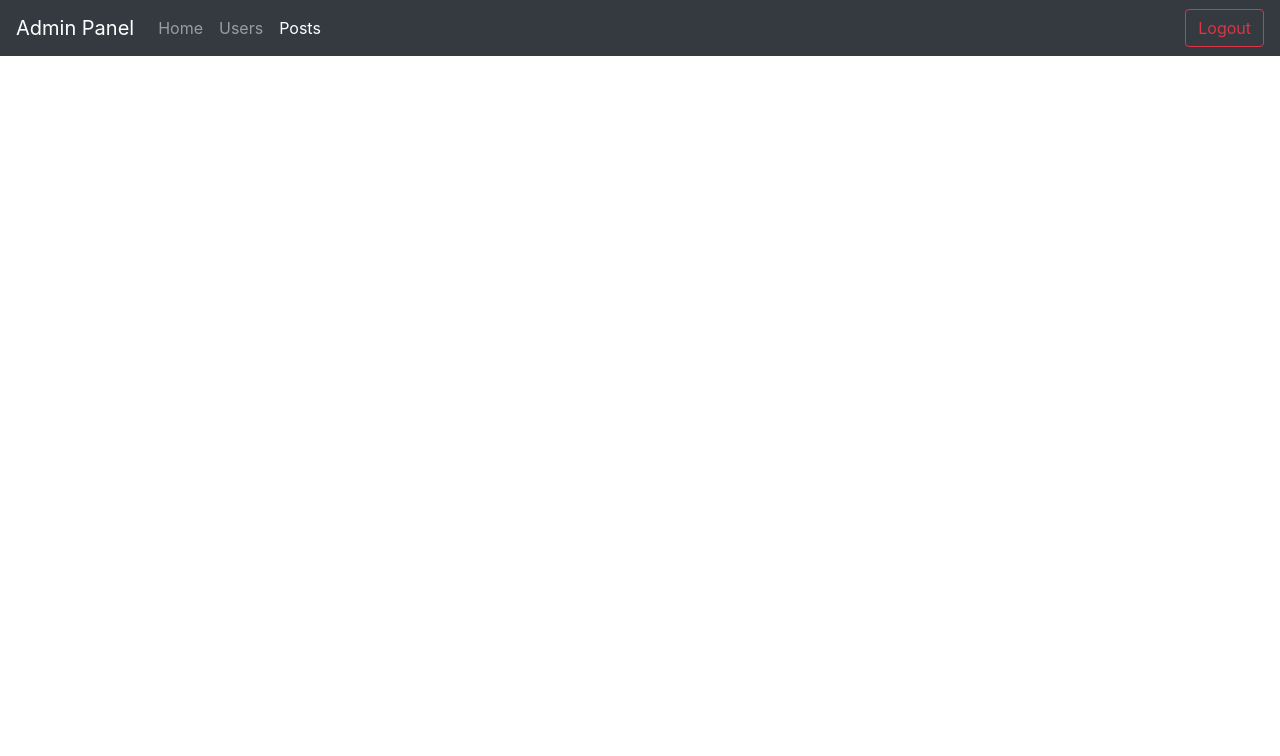
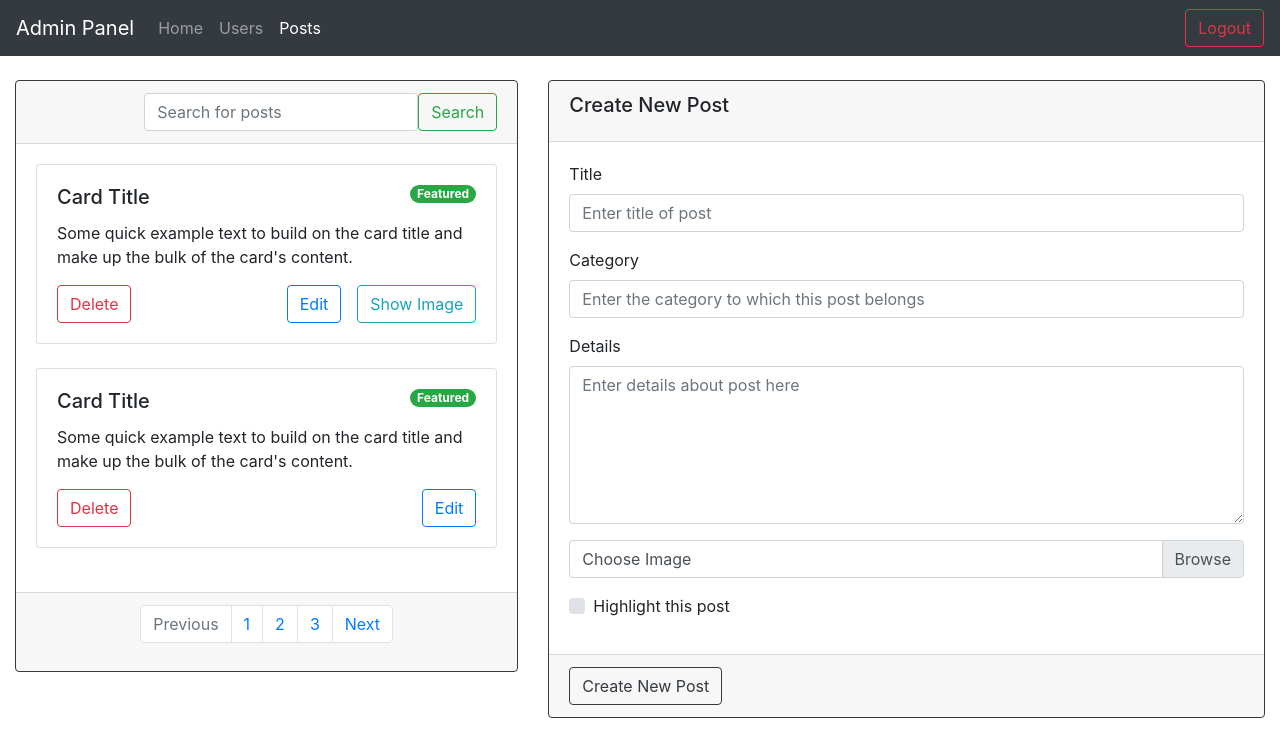
Before and after one commit to YashKumarVerma/smoke-trees-bose-auto-guide-admin, a React (Create React App) app: page /dashboard/posts in a window 1280 px wide. Shown: the top 756 px of the page. Built offline with nearby package versions, Linux system fonts and the light colour scheme.

Commit message:
Post page layout

```diff
--- /dev/null
+++ b/src/components/dashboard/CreateNewPost.jsx
@@ -0,0 +1,87 @@
+import React from "react";
+
+import InputElement from "./../../components/InputElement";
+
+class NewPostCard extends React.Component {
+  handleChange() {
+    console.log(this.state);
+  }
+  render() {
+    return (
+      <div>
+        <div className="card border-dark">
+          <div className="card-header">
+            <h5 className="card-title">Create New Post</h5>
+          </div>
+          <div className="card-body">
+            <InputElement
+              label="Title"
+              placeholder="Enter title of post"
+              type="text"
+              name="name"
+              onChange={this.handleChange}
+              required
+            />
+
+            <InputElement
+              label="Category"
+              placeholder="Enter the category to which this post belongs"
+              type="text"
+              name="category"
+              onChange={this.handleChange}
+              required
+            />
+
+            <div class="form-group">
+              <label for="details">Details</label>
+              <textarea
+                placeholder="Enter details about post here"
+                class="form-control"
+                id="details"
+                name="details"
+                rows="6"
+              ></textarea>
+            </div>
+
+            <div class="form-group">
+              <div class="custom-file">
+                <input
+                  type="file"
+                  class="custom-file-input"
+                  id="imageUpload"
+                  name="image"
+                  accept="image/*"
+                />
+                <label class="custom-file-label" for="imageUpload">
+                  Choose Image
+                </label>
+              </div>
+            </div>
+
+            <div class="form-group">
+              <div class="custom-control custom-checkbox">
+                <input
+                  type="checkbox"
+                  class="custom-control-input"
+                  id="isFeatured"
+                  name="isFeatured"
+                />
+                <label class="custom-control-label" for="isFeatured">
+                  Highlight this post
+                </label>
+              </div>
+            </div>
+          </div>
+
+          <div className="card-footer">
+            <button type="button" className="btn btn-outline-dark">
+              Create New Post
+            </button>
+          </div>
+        </div>
+      </div>
+    );
+  }
+}
+
+export default NewPostCard;
--- /dev/null
+++ b/src/components/dashboard/ListPost.jsx
@@ -0,0 +1,115 @@
+import React from "react";
+
+import InputElement from "./../../components/InputElement";
+
+class NewPostCard extends React.Component {
+  componentDidMount() {}
+
+  handleChange() {
+    console.log(this.state);
+  }
+  render() {
+    return (
+      <div>
+        <div className="card border-dark">
+          <div className="card-header">
+            <h5 className="card-title">
+              <form class="form-inline float-right">
+                <input
+                  class="form-control"
+                  type="search"
+                  placeholder="Search for posts"
+                  aria-label="Search"
+                />
+                <button
+                  class="btn btn-outline-success float-right"
+                  type="submit"
+                >
+                  Search
+                </button>
+              </form>
+            </h5>
+          </div>
+          <div className="card-body">
+            <div className="card">
+              <div className="card-body">
+                <div className="card-title">
+                  <span class="badge badge-pill badge-success float-right">
+                    Featured
+                  </span>
+                  <h5>Card Title</h5>
+                </div>
+                <p className="card-text">
+                  Some quick example text to build on the card title and make up
+                  the bulk of the card's content.
+                </p>
+                <button className="btn btn-outline-danger ">Delete</button>
+                <button className="btn btn-outline-info float-right ">
+                  Show Image
+                </button>
+                <button className="btn btn-outline-primary mr-md-3 float-right">
+                  Edit
+                </button>
+              </div>
+            </div>
+            <br />{" "}
+            <div className="card">
+              <div className="card-body">
+                <div className="card-title">
+                  <span class="badge badge-pill badge-success float-right">
+                    Featured
+                  </span>
+                  <h5>Card Title</h5>
+                </div>
+                <p className="card-text">
+                  Some quick example text to build on the card title and make up
+                  the bulk of the card's content.
+                </p>
+                <button className="btn btn-outline-danger text-danger ">
+                  Delete
+                </button>
+                <button className="btn btn-outline-primary text-primary float-right">
+                  Edit
+                </button>
+              </div>
+            </div>
+            <br />
+          </div>
+          <div className="card-footer">
+            <nav aria-label="Page navigation example">
+              <ul class="pagination justify-content-center">
+                <li class="page-item disabled">
+                  <a class="page-link" href="#" tabindex="-1">
+                    Previous
+                  </a>
+                </li>
+                <li class="page-item">
+                  <a class="page-link" href="#">
+                    1
+                  </a>
+                </li>
+                <li class="page-item">
+                  <a class="page-link" href="#">
+                    2
+                  </a>
+                </li>
+                <li class="page-item">
+                  <a class="page-link" href="#">
+                    3
+                  </a>
+                </li>
+                <li class="page-item">
+                  <a class="page-link" href="#">
+                    Next
+                  </a>
+                </li>
+              </ul>
+            </nav>
+          </div>
+        </div>
+      </div>
+    );
+  }
+}
+
+export default NewPostCard;
--- a/src/pages/Dashboard/Posts.jsx
+++ b/src/pages/Dashboard/Posts.jsx
@@ -1,6 +1,8 @@
 import React from "react";
 
 import Navbar from "../../components/Navbar";
+import CreateNewPost from "../../components/dashboard/CreateNewPost.jsx";
+import ListPost from "../../components/dashboard/ListPost.jsx";
 
 class PostsPage extends React.Component {
   constructor() {
@@ -11,6 +13,18 @@ class PostsPage extends React.Component {
     return (
       <div>
         <Navbar isLoggedIn={true} />
+        <br />
+        <div className="container-fluid">
+          <div className="row">
+            <div className="col-md-5">
+              <ListPost />
+            </div>
+            <div className="col-md-7">
+              <CreateNewPost />
+            </div>
+          </div>
+        </div>
+        <br />
       </div>
     );
   }
```
Also changed, not shown: src/components/Navbar.jsx (+0 -7 lines).
